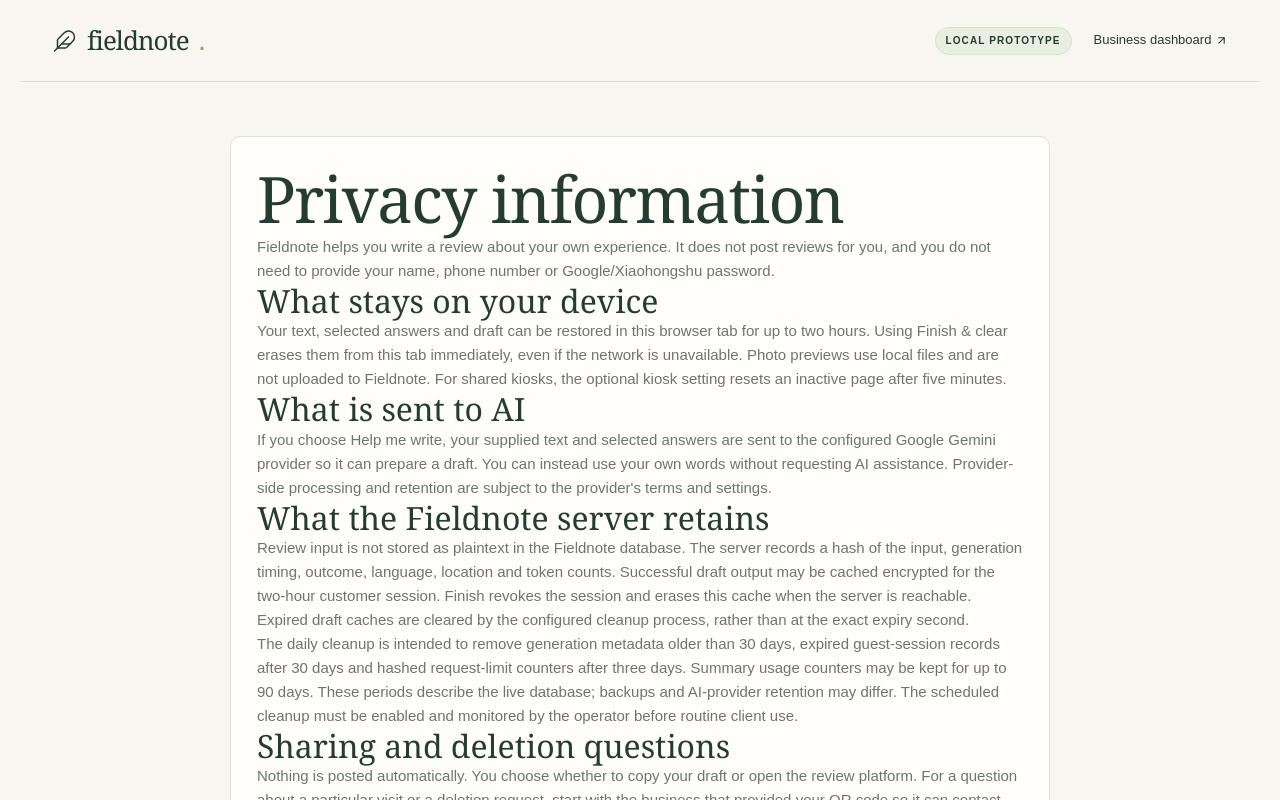
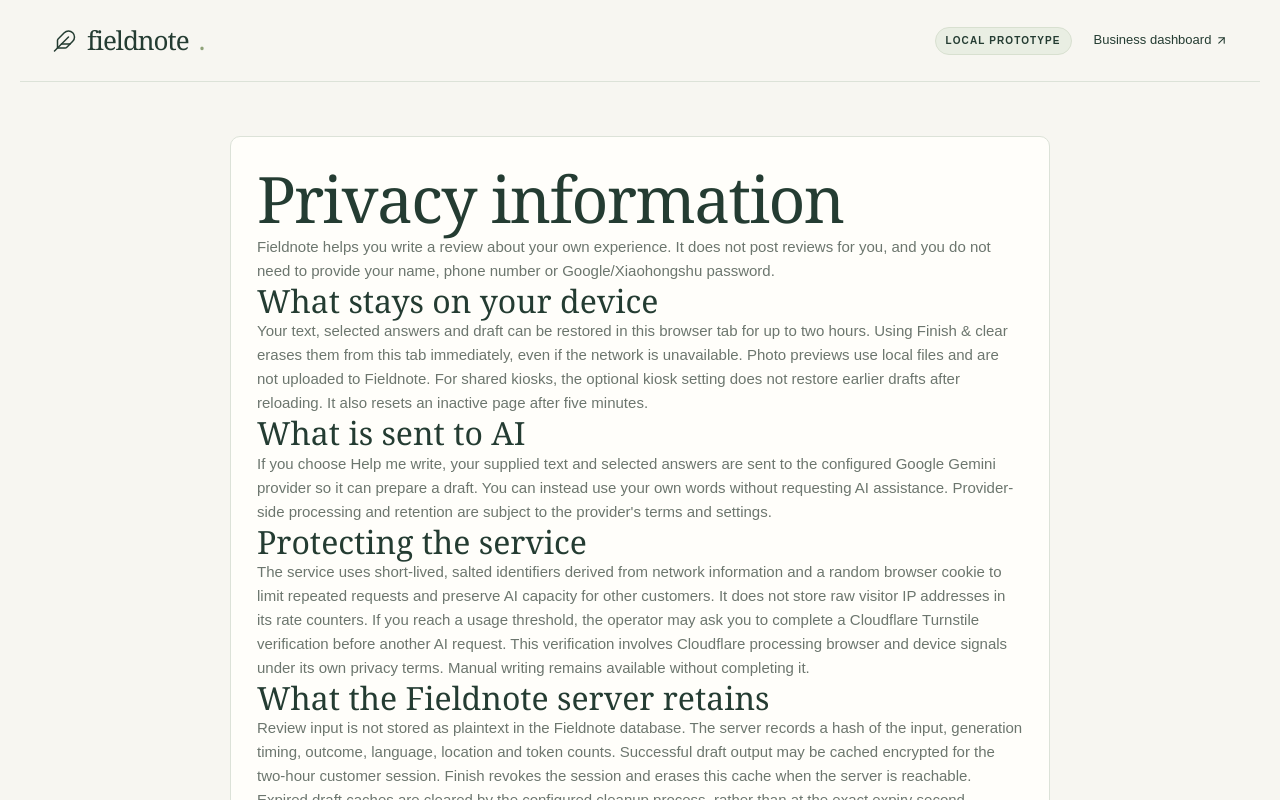
Before and after one commit to hoenotfound/fieldnote-review-saas, a Next.js app: page /privacy in a window 1280 px wide. Shown: the top 800 px of the page. Built offline with nearby package versions, Linux system fonts and the light colour scheme.

Commit message:
Disclose limited network identifiers and optional Cloudflare verification

```diff
--- a/src/app/privacy/page.tsx
+++ b/src/app/privacy/page.tsx
@@ -23,8 +23,9 @@ export default function Privacy() {
             browser tab for up to two hours. Using Finish &amp; clear erases
             them from this tab immediately, even if the network is unavailable.
             Photo previews use local files and are not uploaded to Fieldnote.
-            For shared kiosks, the optional kiosk setting resets an inactive
-            page after five minutes.
+            For shared kiosks, the optional kiosk setting does not restore
+            earlier drafts after reloading. It also resets an inactive page
+            after five minutes.
           </p>
           <h2>What is sent to AI</h2>
           <p>
@@ -33,6 +34,18 @@ export default function Privacy() {
             can prepare a draft. You can instead use your own words without
             requesting AI assistance. Provider-side processing and retention
             are subject to the provider's terms and settings.
+          </p>
+          <h2>Protecting the service</h2>
+          <p>
+            The service uses short-lived, salted identifiers derived from
+            network information and a random browser cookie to limit repeated
+            requests and preserve AI capacity for other customers. It does
+            not store raw visitor IP addresses in its rate counters. If you
+            reach a usage threshold, the operator may ask you to complete a
+            Cloudflare Turnstile verification before another AI request.
+            This verification involves Cloudflare processing browser and
+            device signals under its own privacy terms.
+            Manual writing remains available without completing it.
           </p>
           <h2>What the Fieldnote server retains</h2>
           <p>
```
